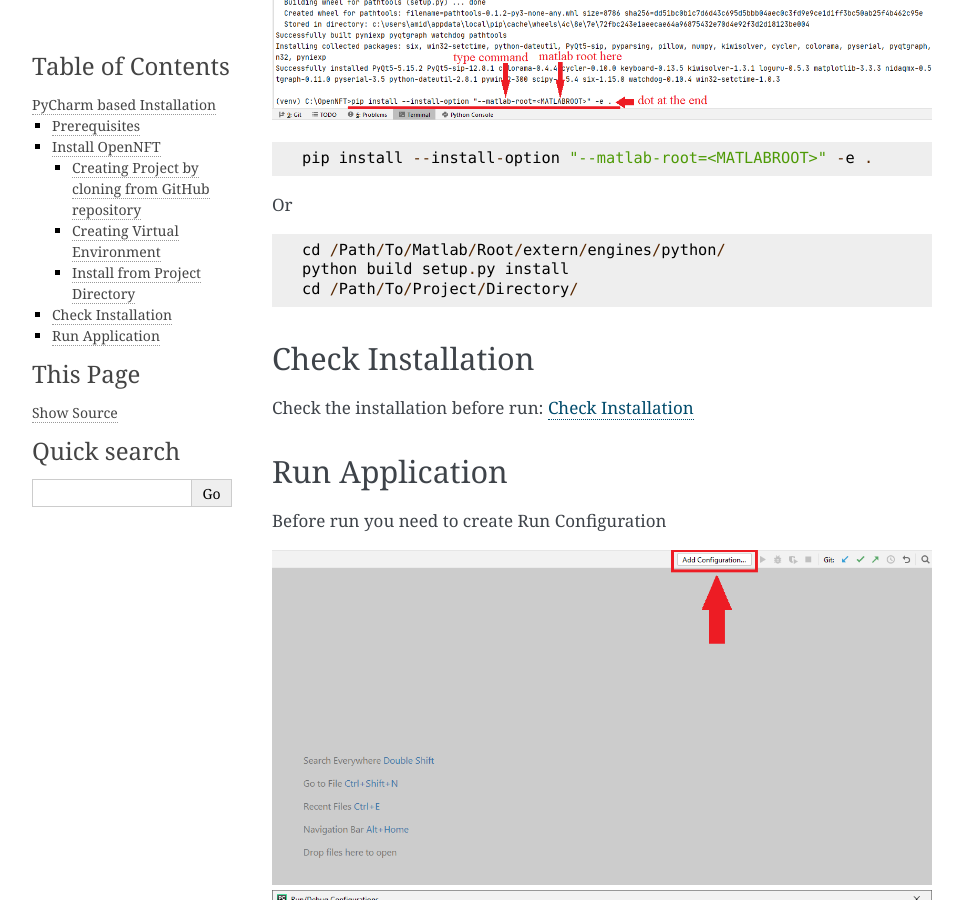
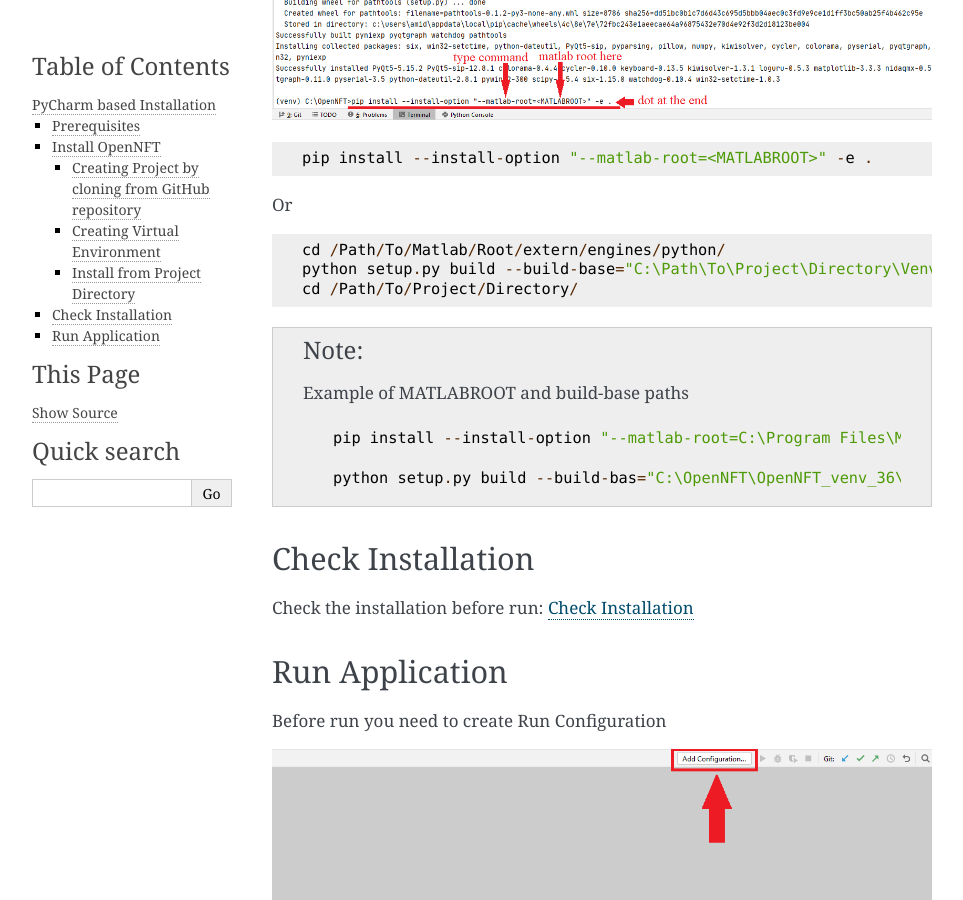
Before and after one commit to OpenNFT/OpenNFT, a Sphinx documentation site: the page built from docs/install_pycharm.rst, in a window 1280 px wide and 900 px high, scrolled down 3396 px. Shown: the whole window, without its empty margins (148-1111 px from the left). Built offline with Sphinx 7.4.7, drawn with Linux system fonts in a browser that asks for light colours.

Commit message:
installation doc fix and update requirements update

```diff
--- a/docs/install_pycharm.rst
+++ b/docs/install_pycharm.rst
@@ -95,9 +95,18 @@ Or
 .. code-block::
 
     cd /Path/To/Matlab/Root/extern/engines/python/
-    python build setup.py install
+    python setup.py build --build-base="C:\Path\To\Project\Directory\Venv_directory\Lib\site-packages\MatlabEngineBuild" install
     cd /Path/To/Project/Directory/
 
+.. note::
+
+    Example of MATLABROOT and build-base paths
+
+    .. code-block::
+
+       pip install --install-option "--matlab-root=C:\Program Files\MATLAB\R2018b" -e .
+
+       python setup.py build --build-bas="C:\OpenNFT\OpenNFT_venv_36\Lib\site-packages\MatlabEngineBuild" install
 
 Check Installation
 ------------------
--- a/requirements.txt
+++ b/requirements.txt
@@ -1,6 +1,7 @@
 PyQt5>=5.12.0
 numpy>=1.13.1,>=1.13.1+mkl
-pyqtgraph @ https://github.com/pyqtgraph/pyqtgraph/tarball/master
+pyqtgraph==0.10.0; python_version < '3.7'
+pyqtgraph>0.10.0; python_version >= '3.7'
 pyniexp @ https://github.com/tiborauer/pyniexp/tarball/master
 watchdog>=0.9.0
 loguru>=0.2.5
```
